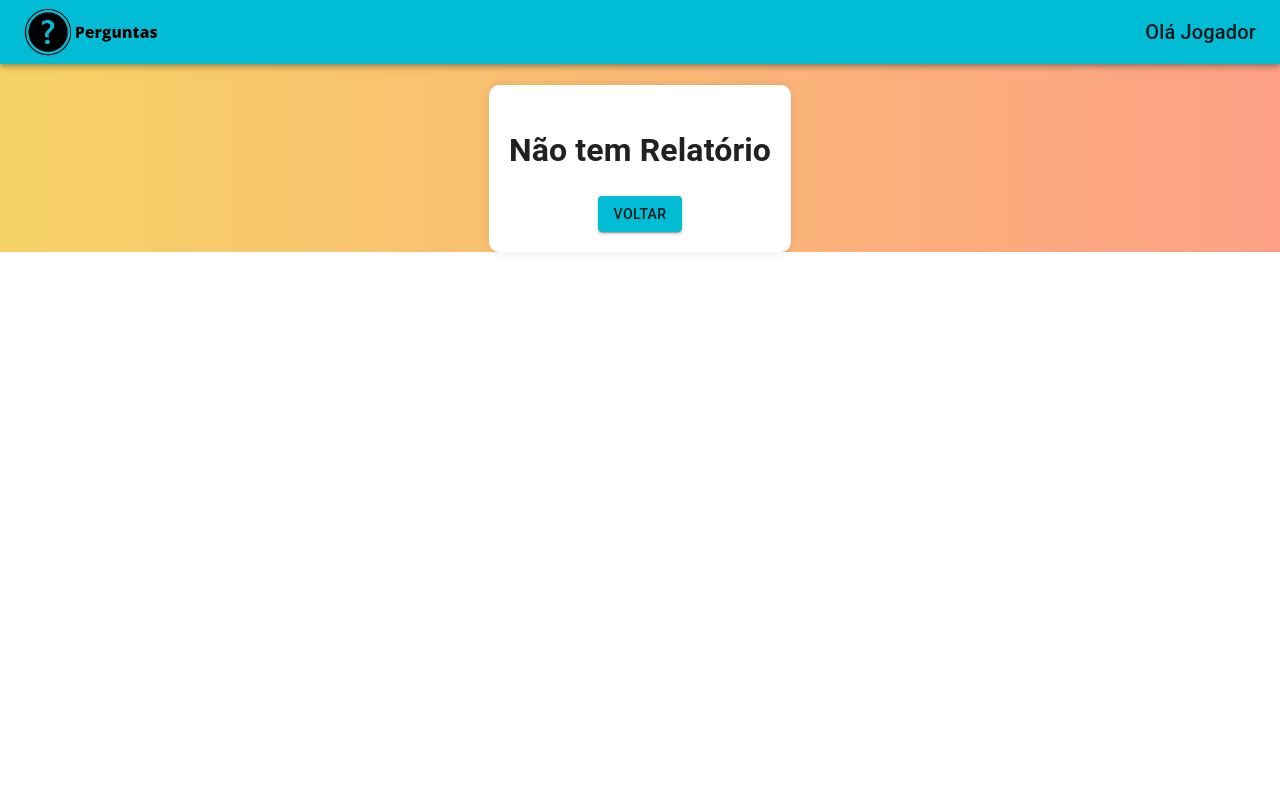
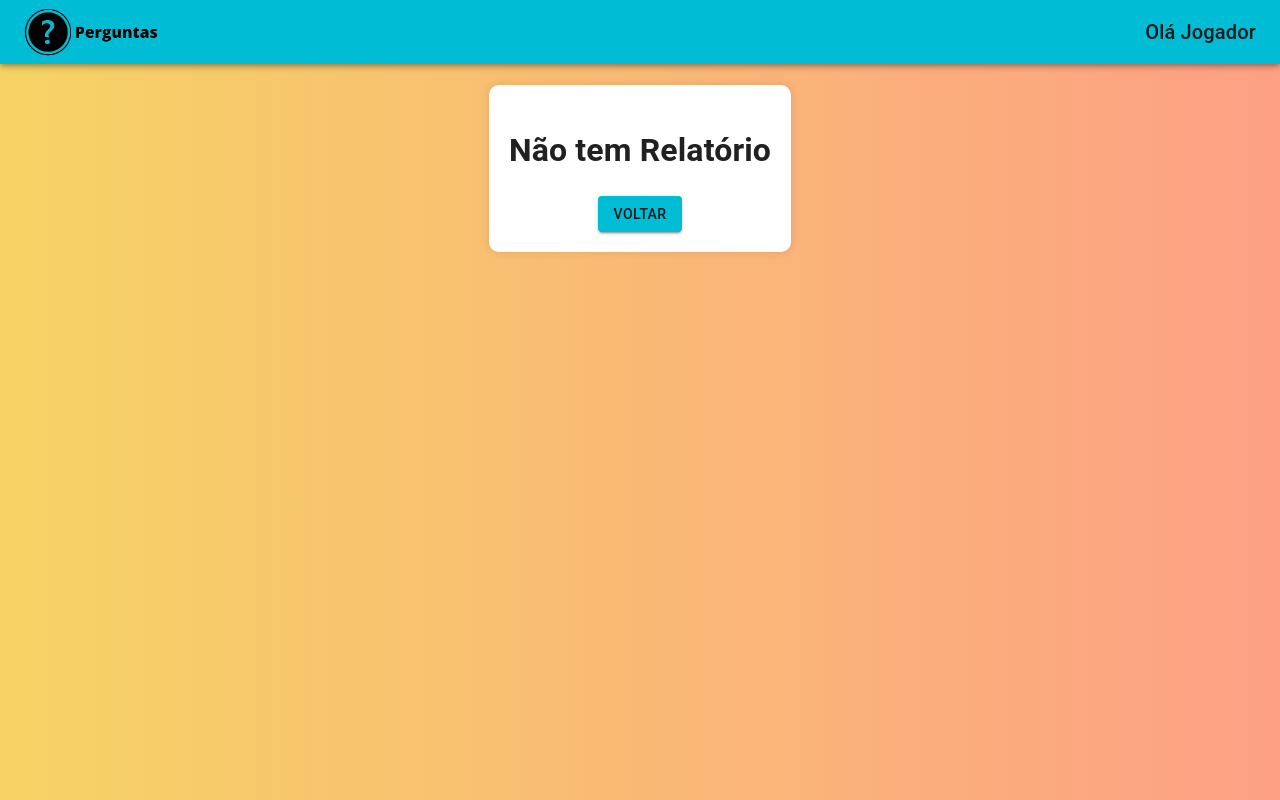
Before and after one commit to paulorenan/app-perguntas, a React (Create React App) app: page /relatorio in a window 1280 px wide. Built offline with nearby package versions, Linux system fonts and the light colour scheme.

Commit message:
little update

```diff
--- a/src/pages/Relatorio.jsx
+++ b/src/pages/Relatorio.jsx
@@ -12,6 +12,7 @@ import WrongIcon from '@mui/icons-material/Clear';
 
 const useStyles = makeStyles({
   fullPage: {
+    minHeight: '100vh',
     height: 'auto',
     width: '100%',
     display: 'flex',
```
